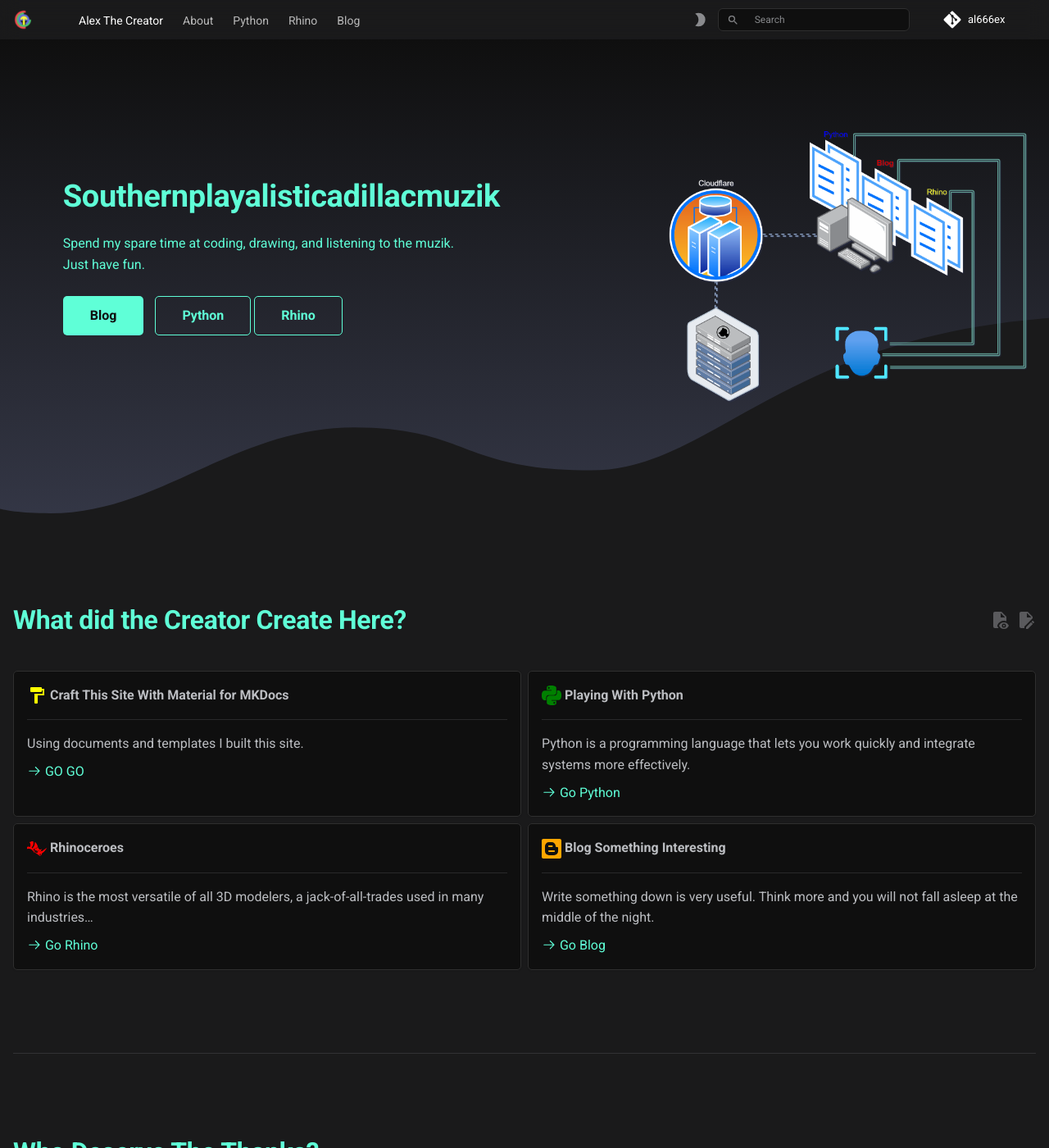
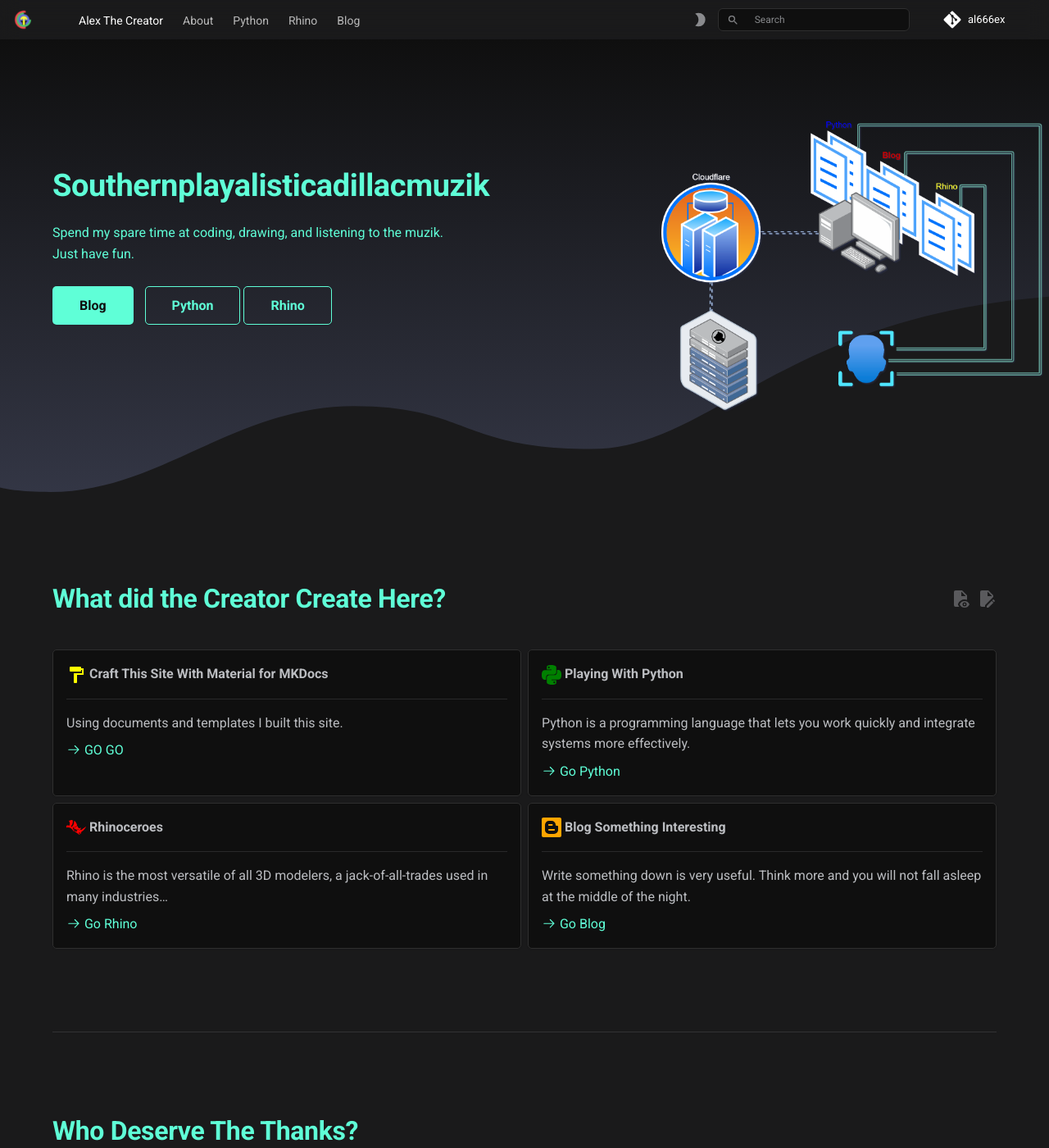
Before and after one commit to chinabiue/al666ex, an MkDocs documentation site: the page built from docs/index.md, in a window 1280 px wide and 1400 px high. Shown: the whole window at 82% size. Built offline with MkDocs 1.6.1 and Material for MkDocs 9.7.7, drawn with Linux system fonts in a browser that asks for light colours; comment, search, counter and statistics services are not loaded.

Commit message:
update home

```diff
--- a/docs/assets/overrides/home.html
+++ b/docs/assets/overrides/home.html
@@ -19,11 +19,11 @@
 
   .mdx-hero {
     color: var(--hb-hero-color);
-    margin: 6%;
+    margin: 5%;
   }
 
   .mdx-hero__image {
-    margin-right: 6%;
+    margin-right: 5%;
   }
 
   .mdx-hero h1 {
@@ -94,6 +94,11 @@
   nav[class="md-tabs"] {
     border-bottom: none;
   }
+
+  .md-content .md-content__inner {
+    margin-right: 5%;
+    margin-left: 5%;
+  }
 </style>
 
 <section class="mdx-container">
--- a/requirements.txt
+++ b/requirements.txt
@@ -1,7 +1,7 @@
 Babel==2.14.0
 cairocffi==1.7.0
 CairoSVG==2.7.1
-certifi==2024.2.2
+certifi>=2024.07.04
 cffi==1.16.0
 charset-normalizer==3.3.2
 click==8.1.7
```
Also changed, not shown: docs/blog/posts/math.md (+1 -1 lines).
